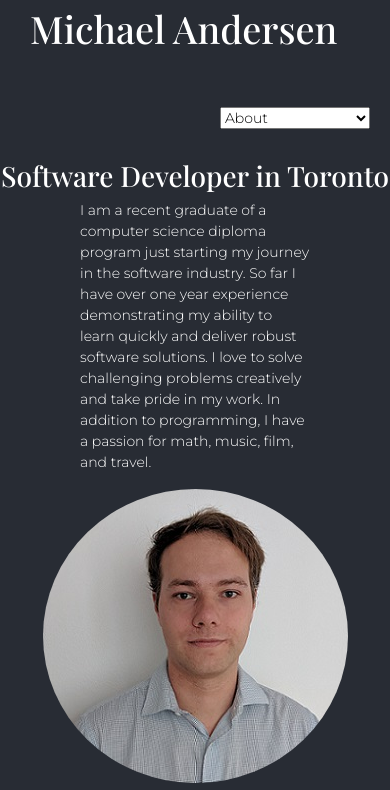
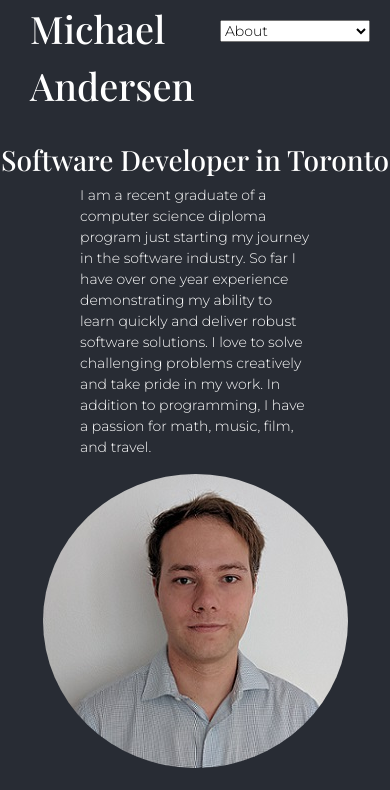
Before and after one commit to Michael-Andersen/portfolio, a React (Create React App) app: page /#/ in a window 390 px wide. Shown: the top 790 px of the page. Built offline with nearby package versions, Linux system fonts and the light colour scheme.

Commit message:
fixed timeline circle position for mobile

```diff
--- a/src/App.css
+++ b/src/App.css
@@ -391,7 +391,7 @@ ul {
 
 /* Make sure all circles are at the same spot */
   .TimelineLeft::after, .TimelineRight::after {
-    left: 15px;
+    left: 7px;
   }
 
 /* Make all right containers behave like the left ones */
--- a/src/App.js
+++ b/src/App.js
@@ -51,7 +51,7 @@ class App extends React.Component {
       <Row className="TopView">
       <Col className="App-header">
           Michael Andersen
-      </Col><Col xs={{offset:1}} className="SideCol">
+      </Col><Col className="SideCol">
       <SidePanel/>
       </Col>
       </Row>
```
